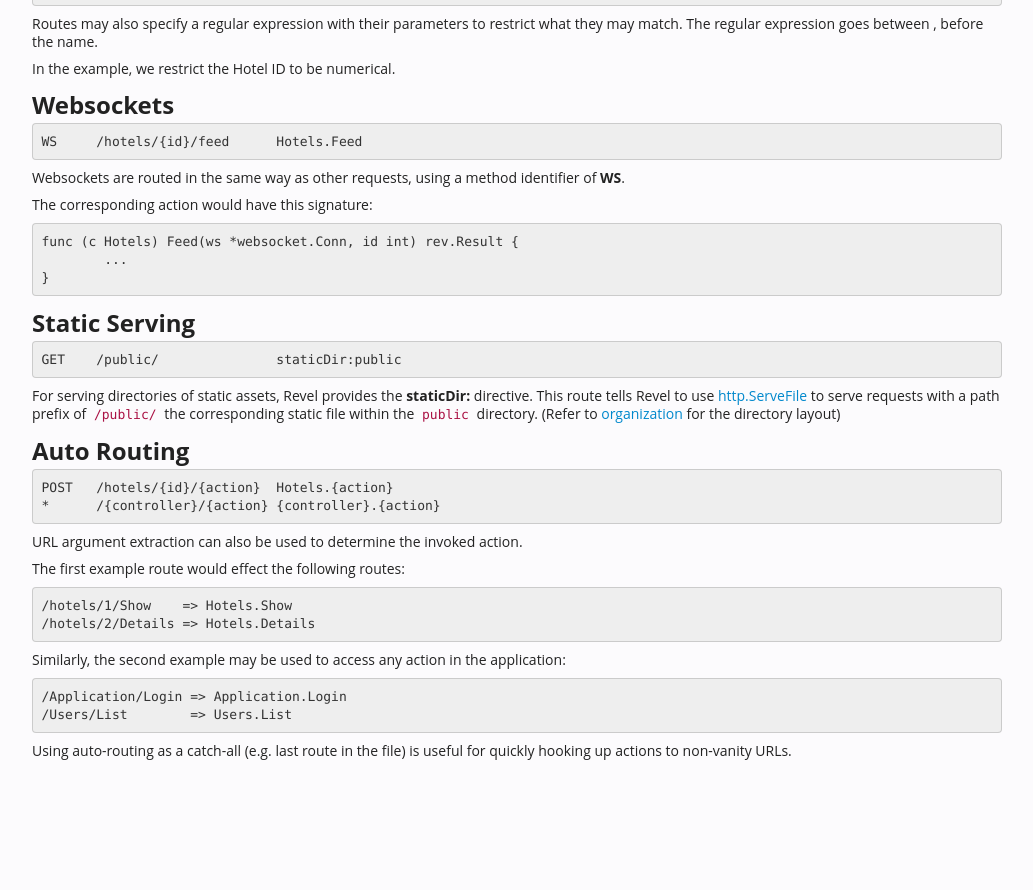
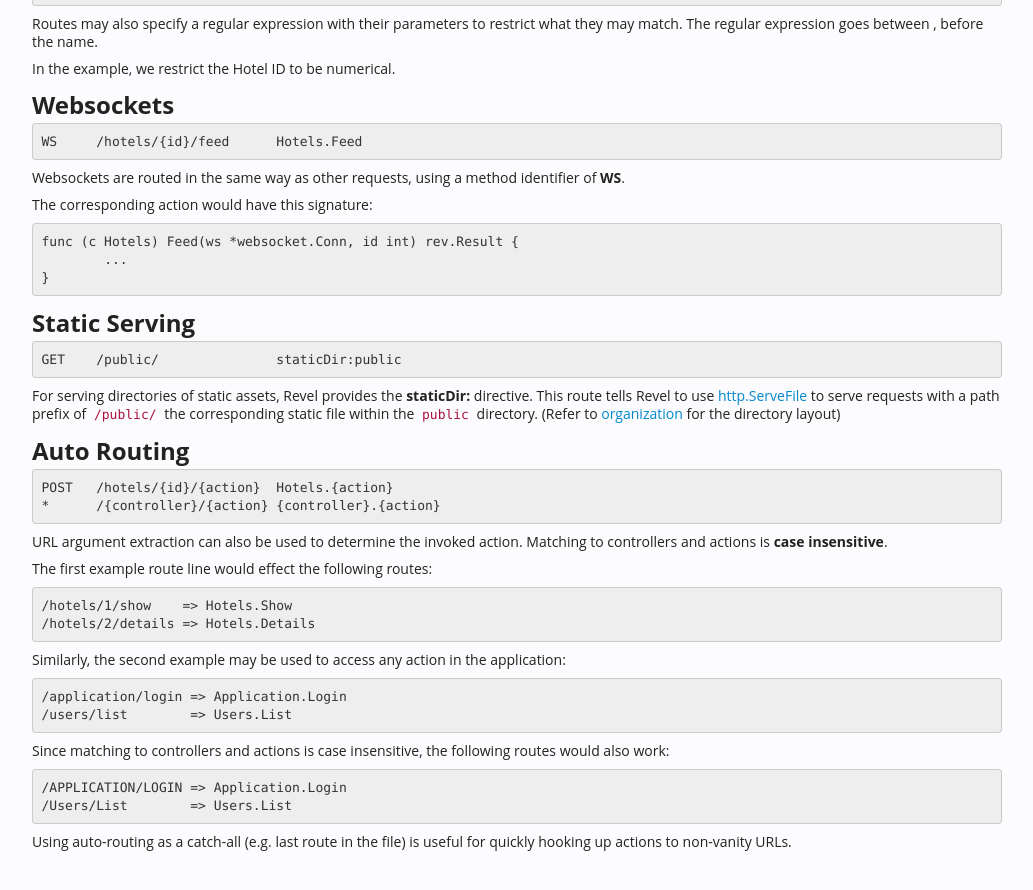
Before and after one commit to revel/revel, a Jekyll site: the page built from manual/routing.md, in a window 1280 px wide and 900 px high, scrolled down 1302 px. Shown: the top 890 px of the window, without its empty margins (223-1256 px from the left). Built offline with Jekyll 4.4.1, drawn with Linux system fonts in a browser that asks for light colours; before the commit the page ends 2111 px from its top, so only the background shows below that.

Commit message:
Add blurb about case insensitive matching to controllers / actions

```diff
--- a/manual/routing.md
+++ b/manual/routing.md
@@ -108,16 +108,23 @@ directory layout)
 	*      /{controller}/{action} {controller}.{action}
 
 URL argument extraction can also be used to determine the invoked action.
+Matching to controllers and actions is **case insensitive**.
 
-The first example route would effect the following routes:
+The first example route line would effect the following routes:
 
-	/hotels/1/Show    => Hotels.Show
-	/hotels/2/Details => Hotels.Details
+	/hotels/1/show    => Hotels.Show
+	/hotels/2/details => Hotels.Details
 
 Similarly, the second example may be used to access any action in the
 application:
 
-	/Application/Login => Application.Login
+	/application/login => Application.Login
+	/users/list        => Users.List
+
+Since matching to controllers and actions is case insensitive, the following
+routes would also work:
+
+	/APPLICATION/LOGIN => Application.Login
 	/Users/List        => Users.List
 
 Using auto-routing as a catch-all (e.g. last route in the file) is useful for
```
